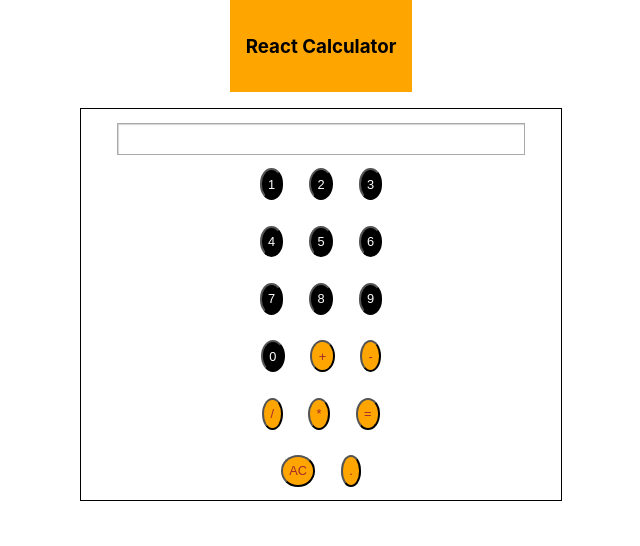
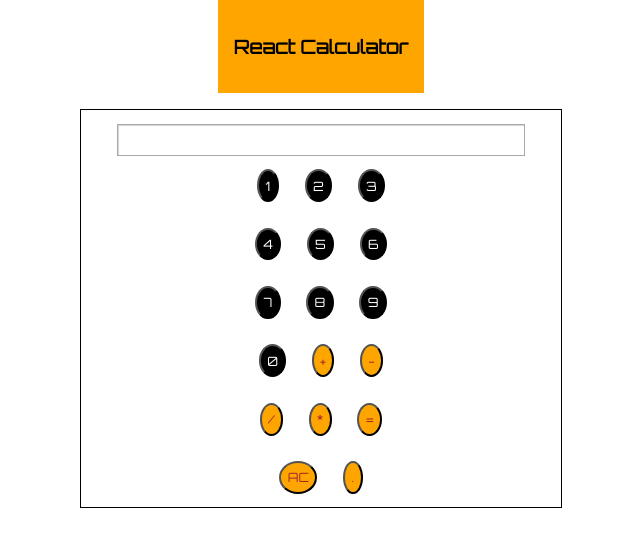
Before and after one commit to jatin33/react-calculator, a React (Create React App) app: page / in a window 1280 px wide. Shown: the top 546 px of the page, without its empty margins (319-959 px from the left). Built offline with nearby package versions, Linux system fonts and the light colour scheme.

Commit message:
Devdependencies removed

```diff
--- a/src/App.css
+++ b/src/App.css
@@ -1,3 +1,5 @@
+@import url('https://fonts.googleapis.com/css?family=Orbitron&display=swap');
+
 .calculator-box {
   display: flex;
   flex-direction: column;
@@ -14,6 +16,7 @@
 
 .container {
   display: flex;
+  font-family: 'Orbitron', sans-serif;
   flex-direction: column;
   align-items: center;
 }
--- a/src/components/Key/Key.css
+++ b/src/components/Key/Key.css
@@ -1,5 +1,8 @@
+@import url('https://fonts.googleapis.com/css?family=Orbitron&display=swap');
+
 .button {
-    font-size: 0.80em;
+    font-family: 'Orbitron', sans-serif;
+    font-size: 0.8em;
     padding: 0.5em;
     margin: 1em;
     border-radius: 80%;
@@ -8,7 +11,8 @@
 }
 
 .operator-buttons {
-    font-size: 0.80em;
+    font-family: 'Orbitron', sans-serif;
+    font-size: 0.8em;
     padding: 0.5em;
     margin: 1em;
     border-radius: 80%;
--- a/src/store.js
+++ b/src/store.js
@@ -1,7 +1,7 @@
 import { createStore, applyMiddleware, combineReducers } from "redux";
 import { calciReducer } from './reducers/calciReducer';
-import logger from 'redux-logger';
 
-const store = createStore(combineReducers({ root: calciReducer }), applyMiddleware(logger));
+
+const store = createStore(combineReducers({ root: calciReducer }));
 
 export default store;
```
